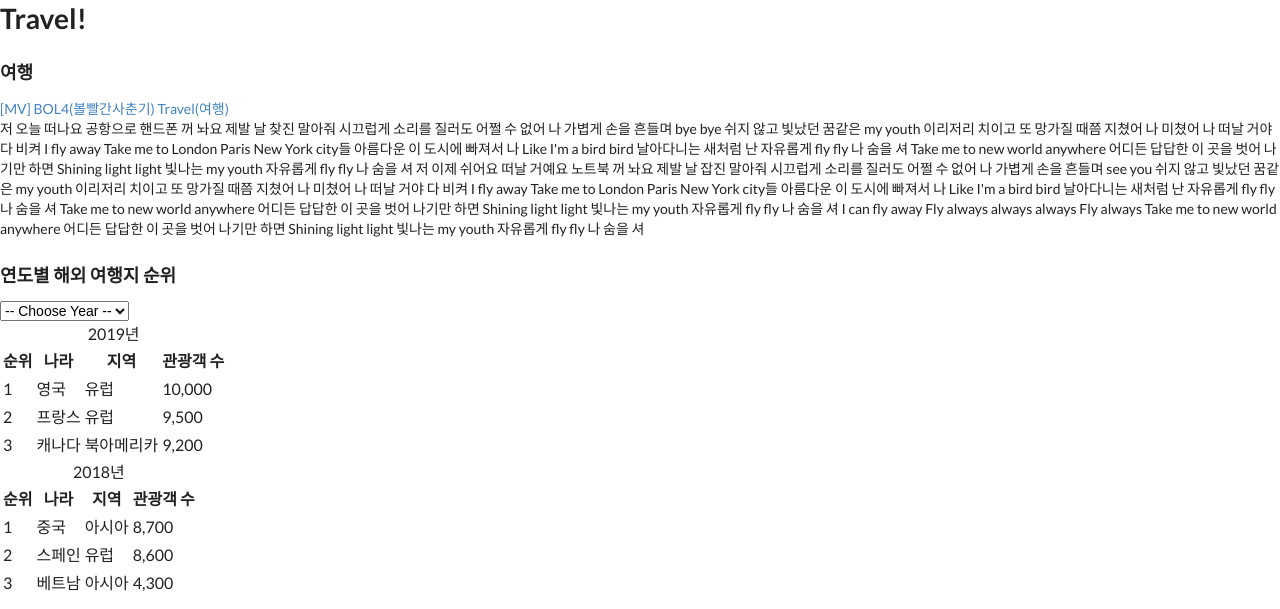
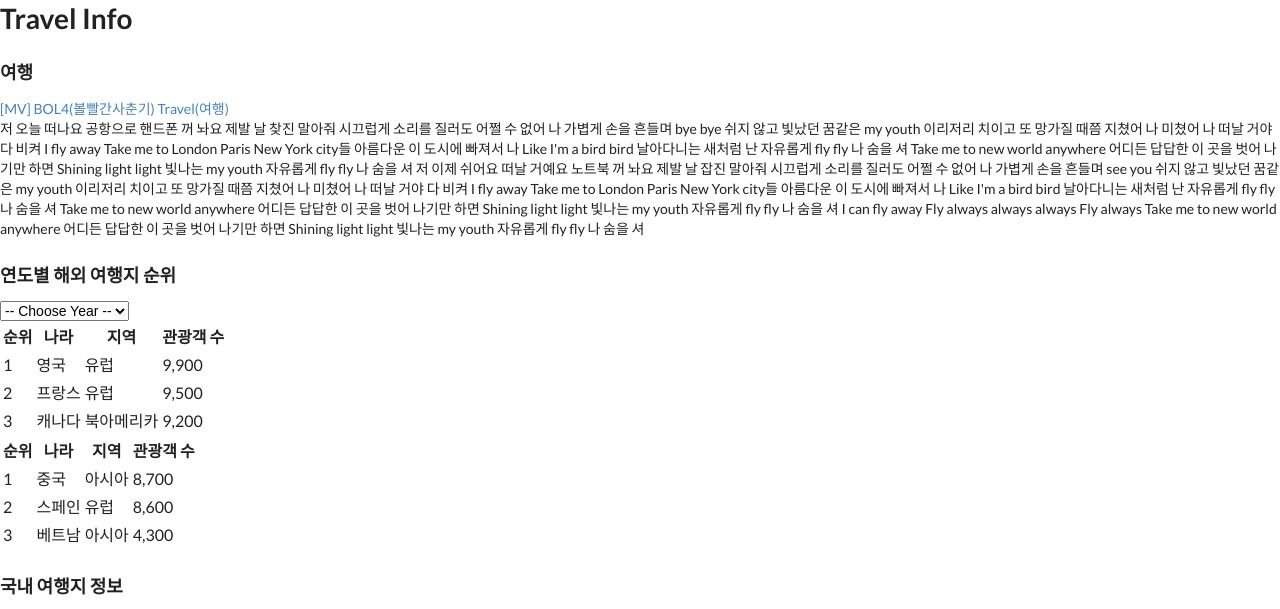
Before and after one commit to JaehoNam/myproject, a plain HTML site: page index.html in a window 1280 px wide. Shown: the top 609 px of the page. Drawn offline with nearby package versions, Linux system fonts and the light colour scheme; grey boxes are pictures that could not be loaded.

Commit message:
Change minor things to sync with complete version

```diff
--- a/index.html
+++ b/index.html
@@ -1,6 +1,7 @@
 <html>
 	<head>
-		<title></title>
+		<meta content="text/html;charset=utf-8" http-equiv="Content-Type">
+		<title>Travel Info</title>
 		<link rel="stylesheet" type="text/css" href="Semantic-UI-CSS-master/semantic.min.css">
 		<script
 			src="https://code.jquery.com/jquery-3.1.1.min.js"
@@ -10,7 +11,7 @@
 		<script src="Semantic-UI-CSS-master/semantic.min.js"></script>
 	</head>
 	<body>
-		<h1>Travel!</h1>
+		<h1>Travel Info</h1>
 		<h3>여행</h3>
 		<div><a href="https://www.youtube.com/watch?v=xRbPAVnqtcs">[MV] BOL4(볼빨간사춘기) Travel(여행)</a></div>
 		<div>저 오늘 떠나요 공항으로
@@ -58,8 +59,7 @@
 			<option value="2019">2019년</option>
 			<option value="2018">2018년</option>
 		</select>
-		<table>
-			<caption>2019년</caption>
+		<table id="2019">
 			<tr>
 				<th>순위</th>
 				<th>나라</th>
@@ -70,7 +70,7 @@
 				<td>1</td>
 				<td>영국</td>
 				<td>유럽</td>
-				<td>10,000</td>
+				<td>9,900</td>
 			</tr>
 			<tr>
 				<td>2</td>
@@ -85,8 +85,7 @@
 				<td>9,200</td>
 			</tr>
 		</table>
-		<table>
-			<caption>2018년</caption>
+		<table id="2018">
 			<tr>
 				<th>순위</th>
 				<th>나라</th>
```
